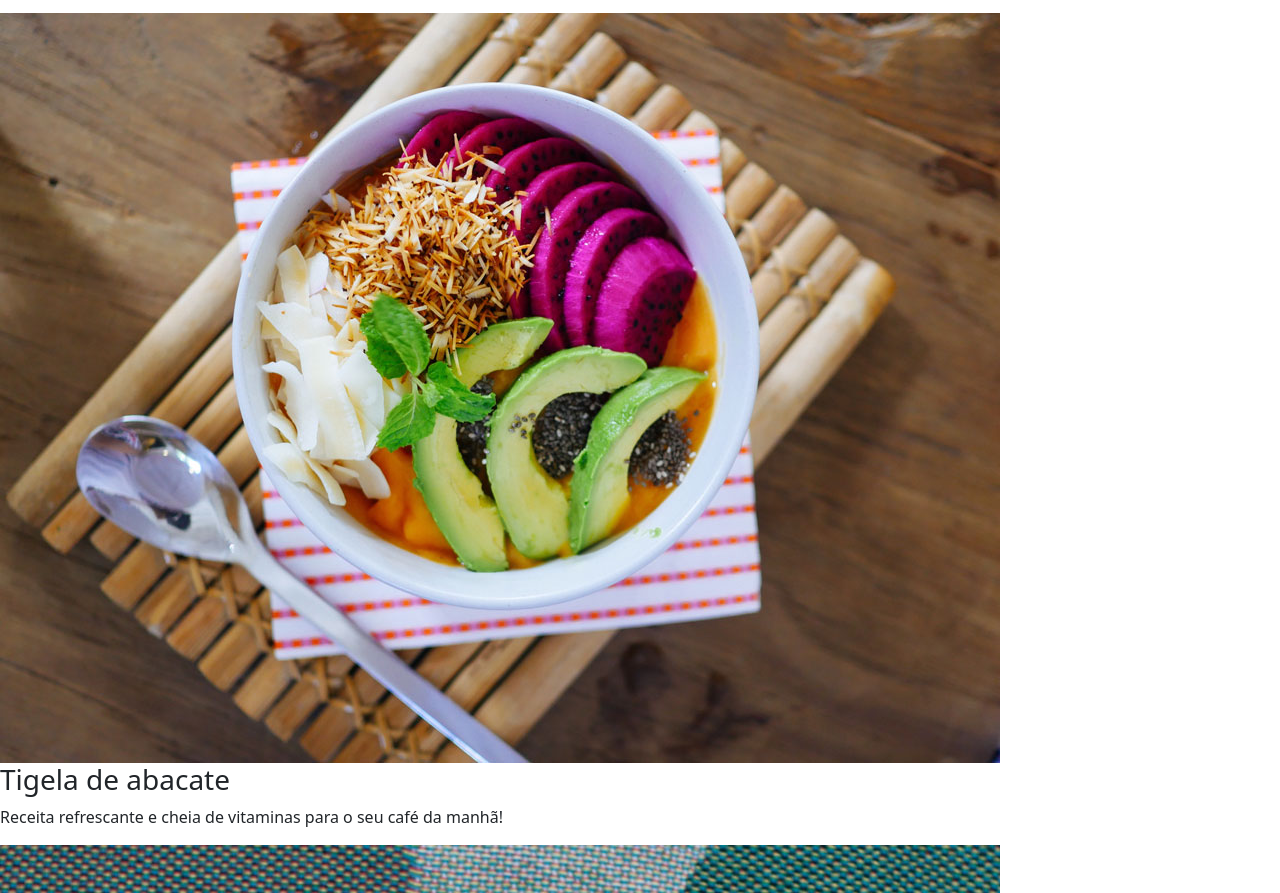
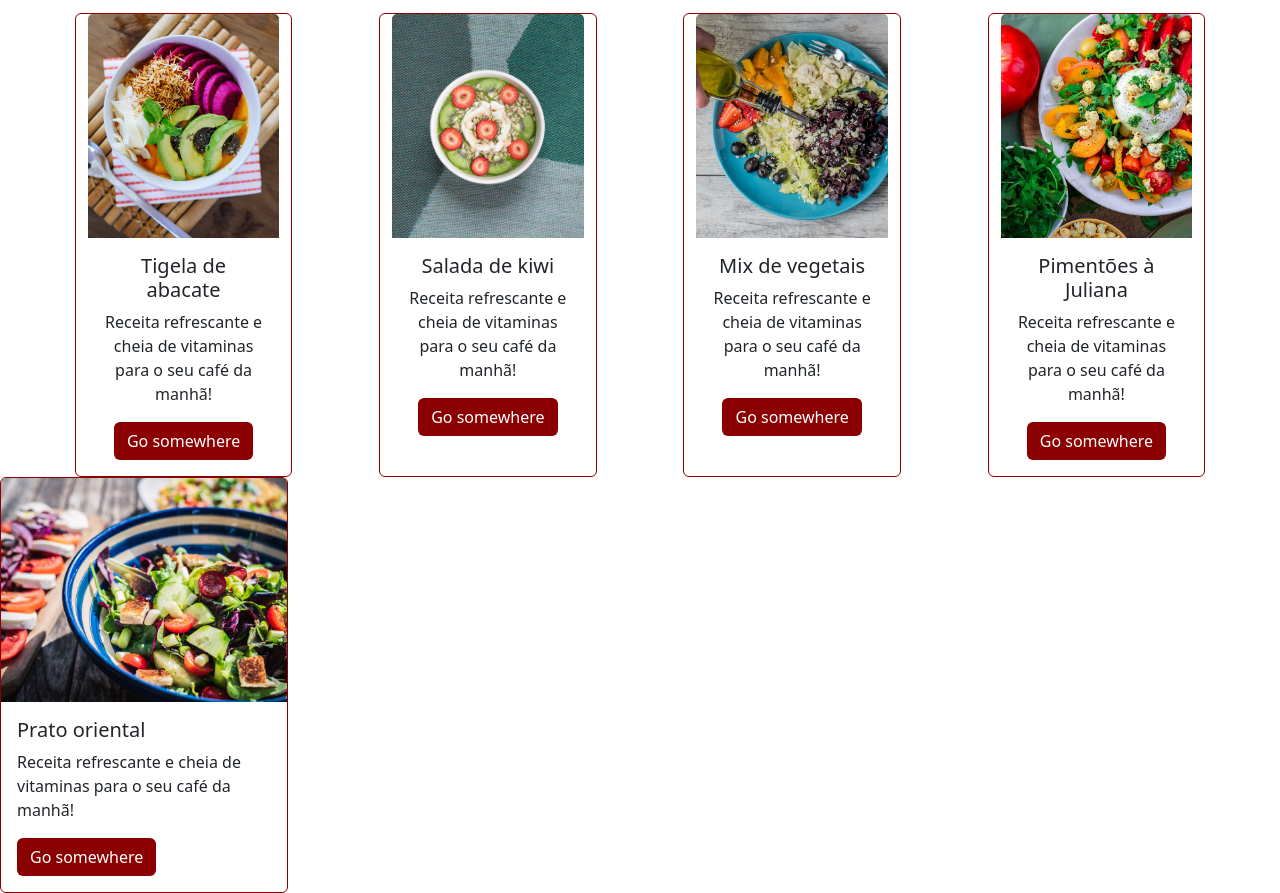
Before and after one commit to MauricioEscouto/Bootstrap, a plain HTML site: page Curso1/index.html in a window 1280 px wide. Shown: the part 603-1496 px from the top of the page. Drawn offline with nearby package versions, Linux system fonts and the light colour scheme.

Commit message:
-continuando curso de bootstrap

```diff
--- a/Curso1/index.html
+++ b/Curso1/index.html
@@ -11,8 +11,7 @@
 </head>
 
 <body>
-    <title>fruto & fruta</title>
-
+    <header>
         <nav class="navbar navbar-expand-lg bg-light">
             <div class="container-fluid">
                 <a class="navbar-brand" href="#">Fruta & fruto</a>
@@ -37,7 +36,10 @@
                 </div>
             </div>
         </nav>
+    </header>
 
+    <main>
+        <section class="carrossel">
             <div id="carouselExampleCaptions" class="carousel slide" data-bs-ride="false">
                 <div class="carousel-indicators">
                     <button type="button" data-bs-target="#carouselExampleCaptions" data-bs-slide-to="0" class="active" aria-current="true" aria-label="Slide 1"></button>
@@ -66,35 +68,88 @@
                     <span class="visually-hidden">Next</span>
                 </button>
             </div>
+        </section>
 
+        <section class="titulo">
             <h1 class="text-center fonte-titulo cor-especial pt-3">Receitas para economizar e ganhar saúde</h1>
             <p class="text-center text-secondary pb-5">Nossas receitas ajudam você a aproveitar melhor os alimentos, economizar, ganhar tempo e praticidade</p>
+        </section>
 
-    <img src="src/img/receita-abacate.jpg" alt="tigela com salada de abacate, vista superior">
-    <h3>Tigela de abacate</h3>
+        <section class="receitas">
+            <div class="row text-center justify-content-evenly">
+                <div class="card card-receitas borda-cor-especial col-sm-2 ">
+                    <img src="src/img/receita-abacate.jpg" class="card-img-top img-receitas" alt="tigela com salada de abacate, vista superior">
+                    <div class="card-body">
+                        <h5 class="card-title">Tigela de abacate</h5>
+                        <p class="card-text">Receita refrescante e cheia de vitaminas para o seu café da manhã!</p>
+                        <a href="#" class="btn botao-cor-especial">Go somewhere</a>
+                    </div>
+                </div>
+                <div class="card card-receitas borda-cor-especial col-sm-2 ">
+                    <img src="src/img/receita-kiwi.jpg" class="card-img-top img-receitas" alt="tigela de mingau com kiwi, vista superior">
+                    <div class="card-body">
+                        <h5 class="card-title">Salada de kiwi</h5>
+                        <p class="card-text">Receita refrescante e cheia de vitaminas para o seu café da manhã!</p>
+                        <a href="#" class="btn botao-cor-especial">Go somewhere</a>
+                    </div>
+                </div>
+
+                <div class="card card-receitas borda-cor-especial col-sm-2 ">
+                    <img src="src/img/receita-mix.jpg" class="card-img-top img-receitas" alt="prato com mix de vegetais e mão de pessoa adicionando azeite, vista superior">
+                    <div class="card-body">
+                        <h5 class="card-title">Mix de vegetais</h5>
+                        <p class="card-text">Receita refrescante e cheia de vitaminas para o seu café da manhã!</p>
+                        <a href="#" class="btn botao-cor-especial">Go somewhere</a>
+                    </div>
+                </div>
+
+                <div class="card card-receitas borda-cor-especial col-sm-2 ">
+                    <img src="src/img/receita-pimentoes.jpg" class="card-img-top img-receitas" alt="prato de salada de pimentões com alguns ingredientes ao lado, vista superior">
+                    <div class="card-body">
+                        <h5 class="card-title">Pimentões à Juliana</h5>
+                        <p class="card-text">Receita refrescante e cheia de vitaminas para o seu café da manhã!</p>
+                        <a href="#" class="btn botao-cor-especial">Go somewhere</a>
+                    </div>
+                </div>
+            </div>
+
+
+
+
+
+            <div class="card card-receitas borda-cor-especial">
+                <img src="src/img/receita-oriental.jpg" class="card-img-top img-receitas" alt="tigela com salada de vegetais estilo oriental, vista de cima">
+                <div class="card-body">
+                    <h5 class="card-title">Prato oriental</h5>
+                    <p class="card-text">Receita refrescante e cheia de vitaminas para o seu café da manhã!</p>
+                    <a href="#" class="btn botao-cor-especial">Go somewhere</a>
+                </div>
+            </div>
+
+            <div class="card card-receitas borda-cor-especial">
+                <img src="src/img/receita-beterrabas.jpg" class="card-img-top img-receitas" alt="tigela com beterrabas e dentes de alho assados em primeiro plano, com ingredientes ao fundo">
+                <div class="card-body">
+                    <h5 class="card-title">Beterrabas assadas</h5>
+                    <p class="card-text">Receita refrescante e cheia de vitaminas para o seu café da manhã!</p>
+                    <a href="#" class="btn botao-cor-especial">Go somewhere</a>
+                </div>
+            </div>
+        </section>
+
+    </main>
+
+
+
+    <h3></h3>
     <p>Receita refrescante e cheia de vitaminas para o seu café da manhã!</p>
 
-    <img src="src/img/receita-kiwi.jpg" alt="tigela de mingau com kiwi, vista superior">
-    <h3>Salada de kiwi</h3>
+
+    <h3></h3>
     <p>Receita refrescante e cheia de vitaminas para o seu café da manhã!</p>
 
-    <img src="src/img/receita-mix.jpg" alt="prato com mix de vegetais e mão de pessoa adicionando azeite, vista superior">
-    <h3>Mix de vegetais</h3>
-    <p>Receita refrescante e cheia de vitaminas para o seu café da manhã!</p>
 
-    <img src="src/img/receita-pimentoes.jpg" alt="prato de salada de pimentões com alguns ingredientes ao lado, vista superior">
-    <h3>Pimentões à Juliana</h3>
-    <p>Receita refrescante e cheia de vitaminas para o seu café da manhã!</p>
-
-    <img src="src/img/receita-oriental.jpg" alt="tigela com salada de vegetais estilo oriental, vista de cima">
-    <h3>Prato oriental</h3>
-    <p>Receita refrescante e cheia de vitaminas para o seu café da manhã!</p>
-
-    <img src="src/img/receita-beterrabas.jpg" alt="tigela com beterrabas e dentes de alho assados em primeiro plano, com ingredientes ao fundo">
-    <h3>Beterrabas assadas</h3>
-    <p>
-        Receita refrescante e cheia de vitaminas para o seu café da manhã!
-    </p>
+    <h3></h3>
+    <p></p>
 
     <p>contato:<a href="mailto:email@frutafruto.com.br">email@frutafruto.com.br</a></p>
 
--- a/Curso1/src/style.css
+++ b/Curso1/src/style.css
@@ -16,3 +16,21 @@
 .cor-especial {
     color: darkred;
 }
+
+.botao-cor-especial {
+    background-color: darkred !important;
+    color: #ffffff !important;
+}
+
+.card-receitas {
+    width: 18rem;
+}
+
+.borda-cor-especial {
+    border-color: darkred !important;
+}
+
+.img-receitas {
+    height: 28vh;
+    object-fit: cover;
+}
```
Lines whose indentation alone changed are shown as unchanged.
